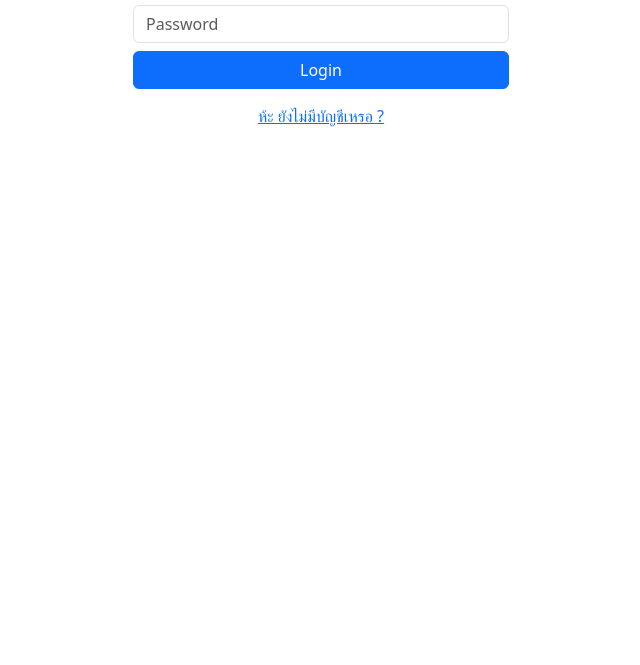
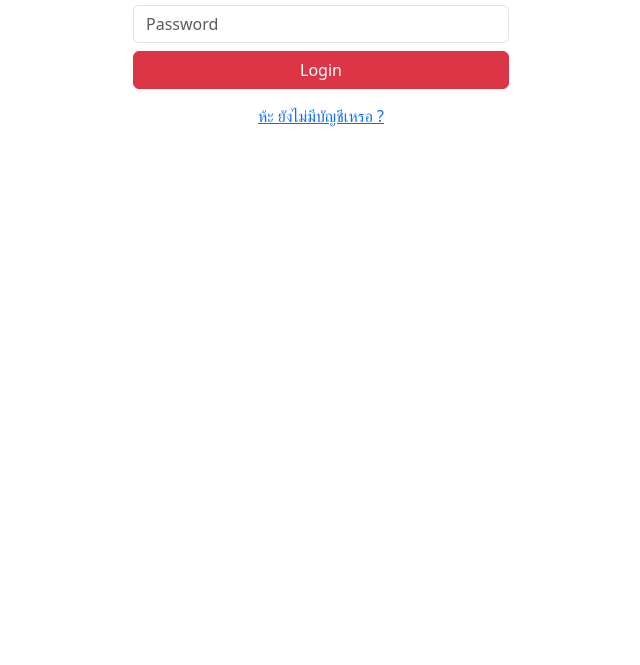
Before and after one commit to Kolobit758/ClubManagement, a plain HTML site: page login.html in a window 1280 px wide. Shown: the part 135-800 px from the top of the page, without its empty margins (319-959 px from the left). Drawn offline with nearby package versions, Linux system fonts and the light colour scheme.

Commit message:
Update login.html

```diff
--- a/login.html
+++ b/login.html
@@ -19,7 +19,7 @@
         class="form-control mb-2"
         placeholder="Password"
       />
-      <button class="btn btn-primary w-100" onclick="login()">Login</button>
+      <button class="btn btn-danger w-100" onclick="login()">Login</button>
       <a href="register.html" class="btn btn-link w-100 mt-2">ห้ะ ยังไม่มีบัญชีเหรอ ?</a>
     </div>
     <script src="https://cdn.jsdelivr.net/npm/@supabase/supabase-js"></script>
```
